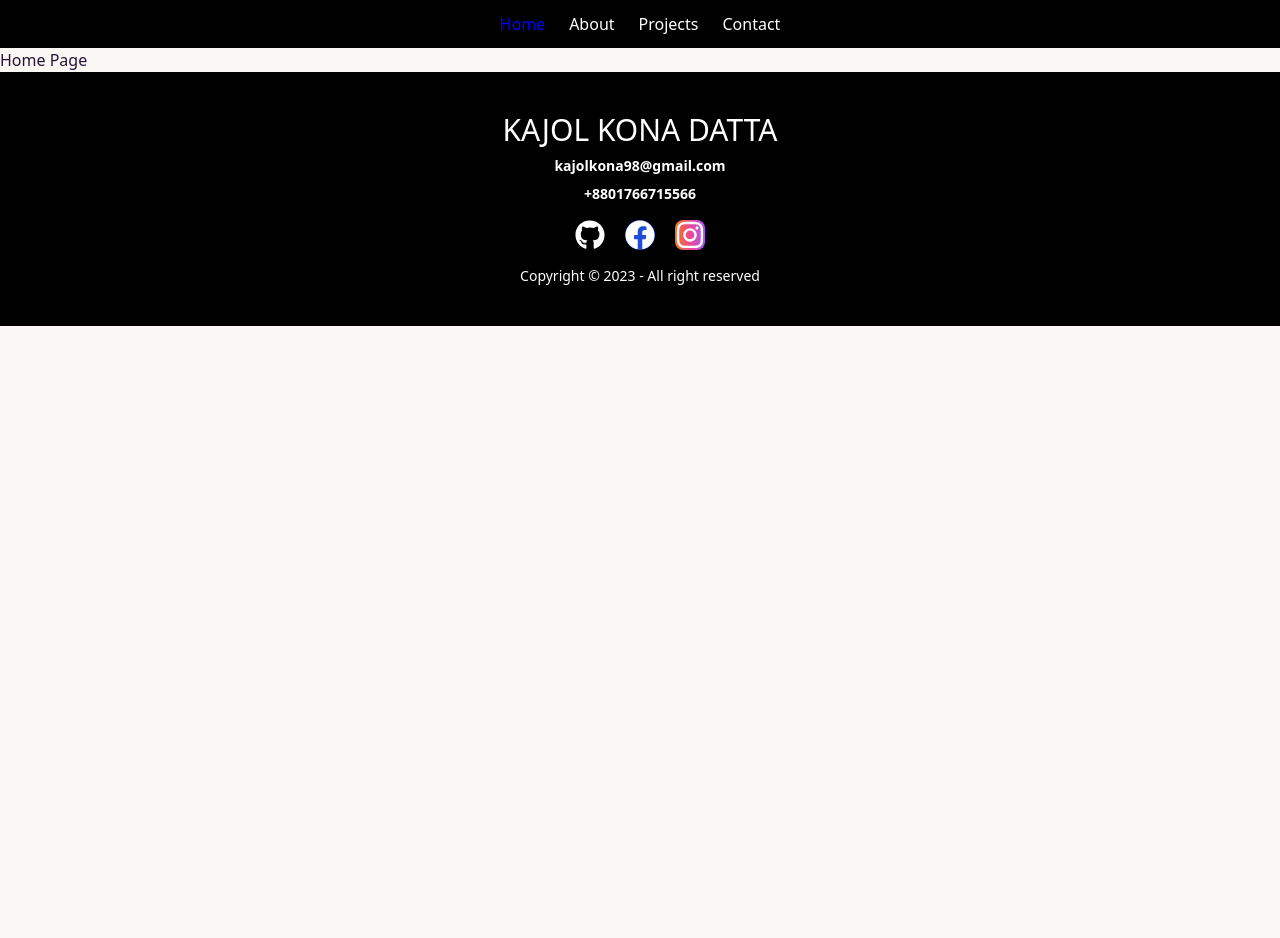
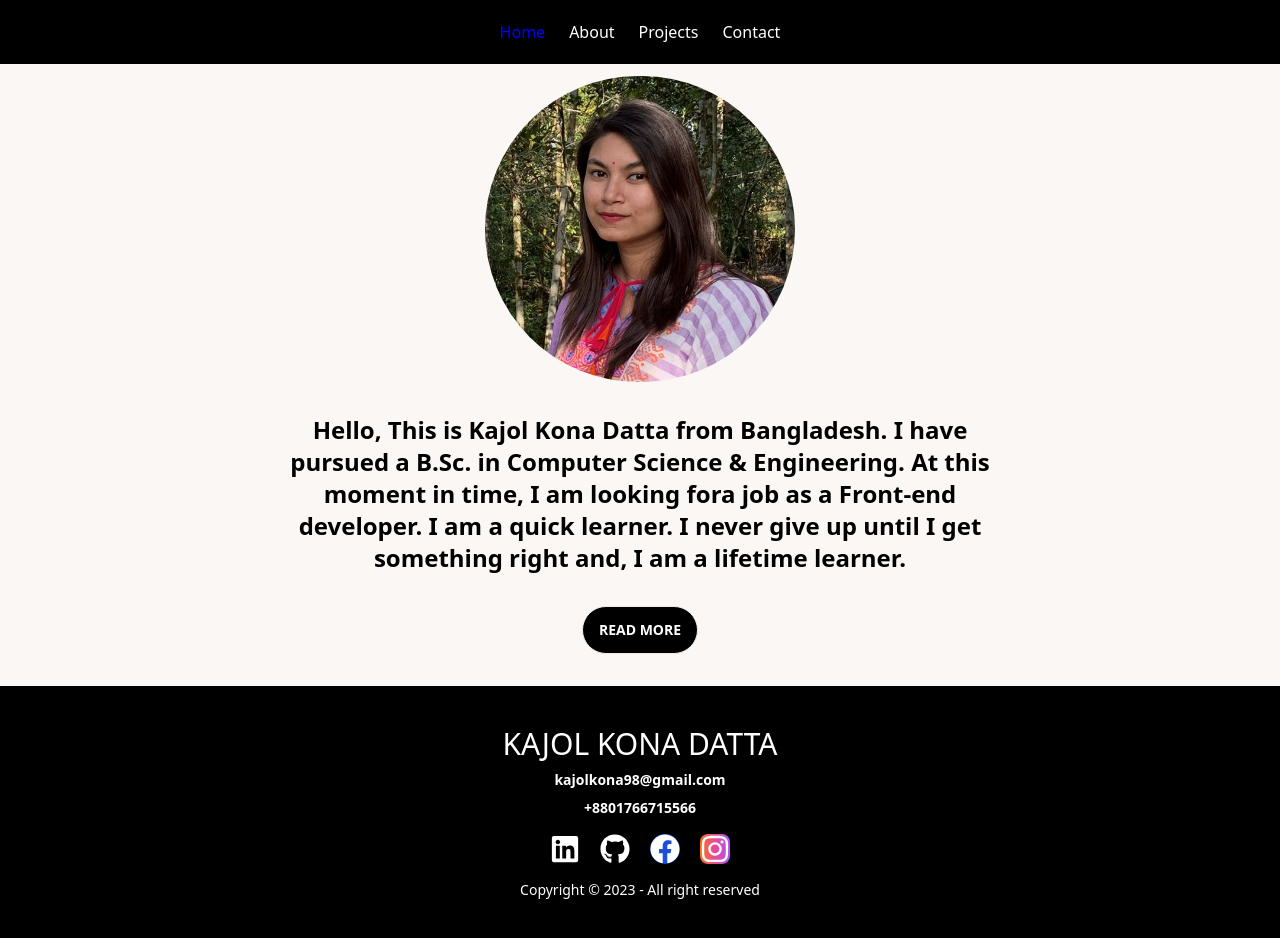
Before and after one commit to KKD98/my-portfolio, a React (Vite) app: page / in a window 1280 px wide. Before the commit the page ends 800 px from the top, so only its background shows below. Built offline with nearby package versions, Linux system fonts and the light colour scheme.

Commit message:
banner done

```diff
--- /dev/null
+++ b/src/HomePage/Banner/Banner.jsx
@@ -0,0 +1,21 @@
+import React from 'react';
+import img from '../../assets/myimg.jpeg'
+import { Link } from 'react-router-dom';
+
+const Banner = () => {
+    return (
+        <div className='pt-16 flex flex-col gap-5 items-center justify-center my-3 p-5'>
+        <div className='w-full '>
+                <img className='rounded-full w-[35%] md:w-[25%] mx-auto' src={img} alt="" />
+            </div>
+            <div className='my-3 w-full md:w-[60%]'>
+                <p className='text-2xl text-center text-black font-semibold'>Hello, This is Kajol Kona Datta from Bangladesh. I have pursued a B.Sc. in Computer Science & Engineering. At this moment in time, I am looking fora job as a Front-end developer. I am a quick learner. I never give up until I get something right and, I am a lifetime learner.</p>
+            </div>
+
+            <Link to="/about"><button className='btn bg-black hover:bg-gray-800 text-white'>Read More</button></Link>
+
+        </div>
+    );
+};
+
+export default Banner;
--- a/src/HomePage/HomePage/HomePage.jsx
+++ b/src/HomePage/HomePage/HomePage.jsx
@@ -1,12 +1,13 @@
 import React from 'react';
 import NavBar from '../../SharedComponent/NavBar/NavBar';
 import Footer from '../../SharedComponent/Footer/Footer';
+import Banner from '../Banner/Banner';
 
 const HomePage = () => {
     return (
         <div>
         <NavBar></NavBar>
-            <p>Home Page</p>
+            <Banner></Banner>
             <Footer></Footer>
         </div>
     );
--- a/src/SharedComponent/Footer/Footer.jsx
+++ b/src/SharedComponent/Footer/Footer.jsx
@@ -1,6 +1,6 @@
 import React from 'react';
-import { FaFacebook, FaInstagram, FaGithub } from 'react-icons/fa';
-import { Link } from 'react-router-dom';
+import { FaFacebook, FaInstagram, FaGithub, FaLinkedin } from 'react-icons/fa';
+
 
 const Footer = () => {
     return (
@@ -16,6 +16,7 @@ const Footer = () => {
                 +8801766715566
                 </p>
                 <div className='flex gap-5 text-3xl mb-2'>
+                <a href="https://www.linkedin.com/in/kajol-kona-datta/"><FaLinkedin className='text-white'></FaLinkedin></a>
                     <a href="https://github.com/kkd98"><FaGithub className='text-white'></FaGithub></a>
                     <a href='https://www.facebook.com/profile.php?id=100009853148114&mibextid=LQQJ4d'><FaFacebook className='bg-blue-700 text-white rounded-full border-none'></FaFacebook></a>
                     <a href='https://instagram.com/kajol_kona?igshid=OGQ5ZDc2ODk2ZA=='><FaInstagram className='bg-gradient-to-r from-orange-500 via-pink-500 to-purple-500 text-white rounded-lg'></FaInstagram></a>
--- a/src/SharedComponent/NavBar/NavBar.jsx
+++ b/src/SharedComponent/NavBar/NavBar.jsx
@@ -3,7 +3,7 @@ import { NavLink } from 'react-router-dom';
 
 const NavBar = () => {
     return (
-        <div className='flex gap-6 justify-center bg-black py-3 text-white'>
+        <div className='navbar fixed top-0 left-0  flex gap-6 justify-center bg-black py-3 text-white'>
             <NavLink to="/" style={({ isActive }) => {
             return {
                 color: isActive && "Blue",
```
Also changed, not shown: src/assets/myimg.jpeg (added).
